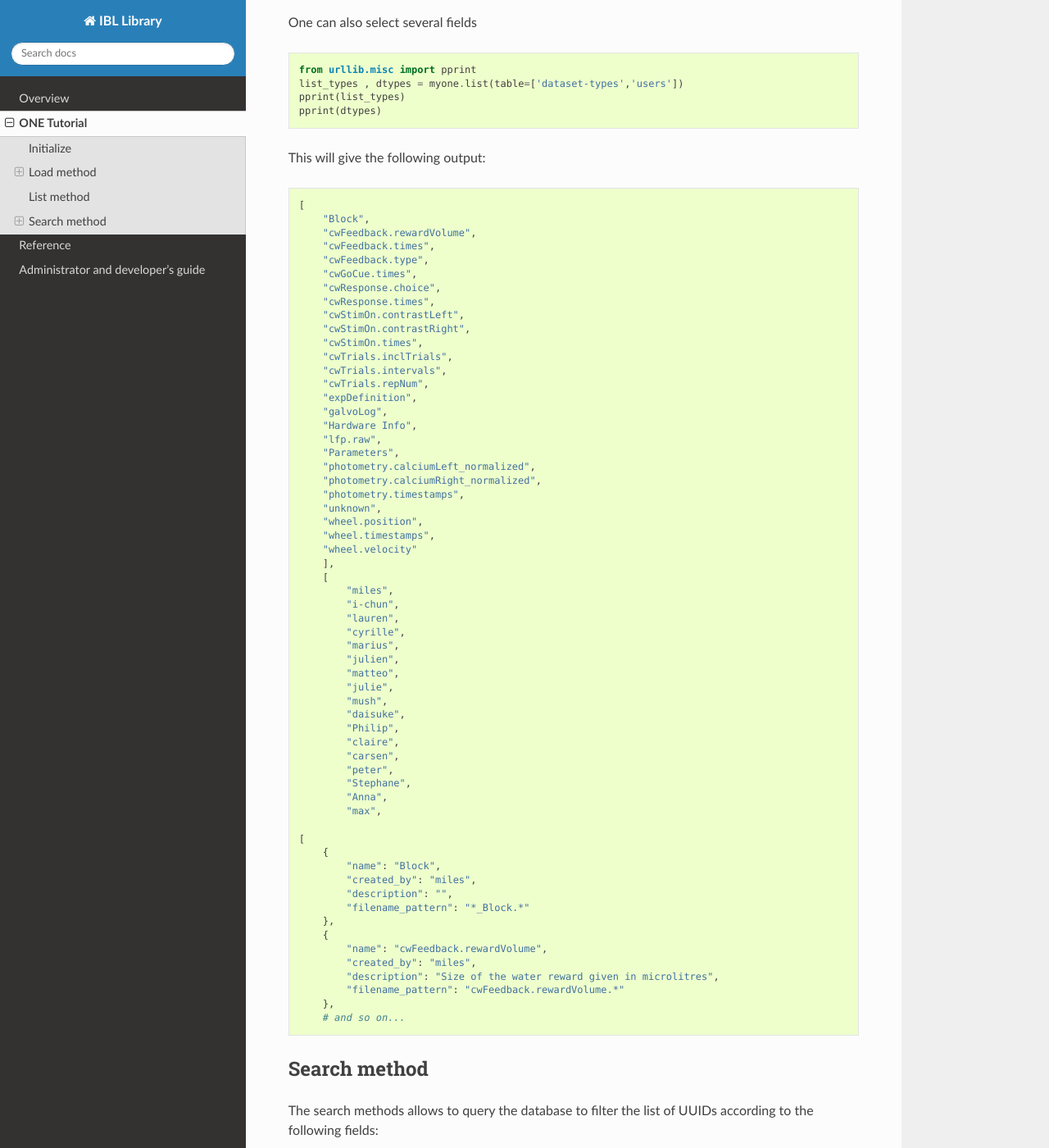
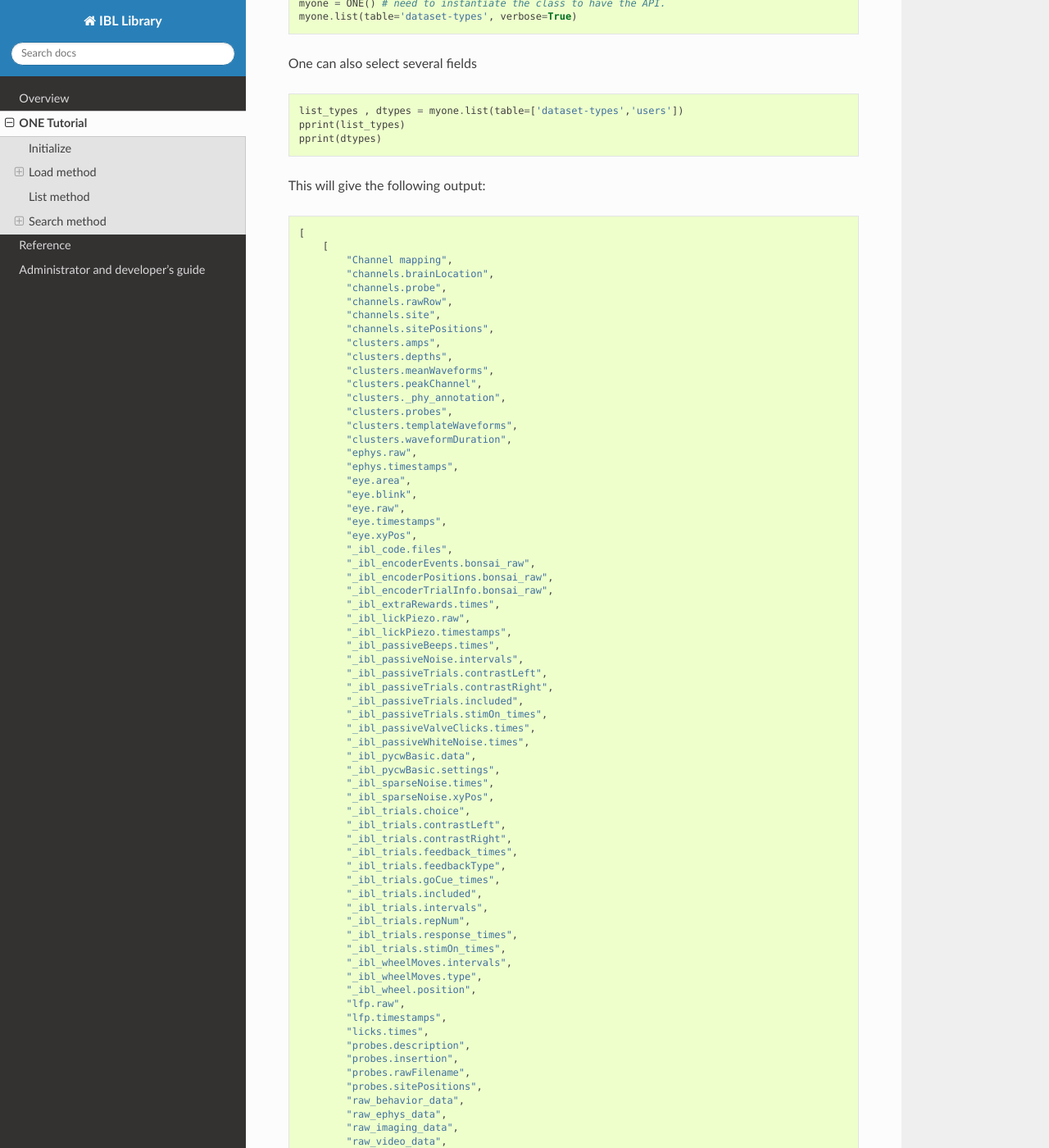
Before and after one commit to int-brain-lab/ibllib, a Sphinx documentation site: the page built from docs/03_tutorial.md, in a window 1280 px wide and 1400 px high, scrolled down 2166 px. Shown: the whole window at 82% size. Built offline with Sphinx 7.4.7 and the Read the Docs theme 2.0.0, drawn with Linux system fonts in a browser that asks for light colours; pages that are not in the unit, such as notebooks, are missing from menus; some of the changed text lies outside the part shown.

Commit message:
ibllib/one: unittests on IBL test database
Run tests on test.alyx.internationalbrainlab.org

````diff
--- a/docs/03_tutorial.md
+++ b/docs/03_tutorial.md
@@ -19,30 +19,30 @@
 Similar to the Alyx database, this library uses sessions UUID as experiments ID.
 If the EEID is known, one can access directly the numpy arrays this way:
 ```python
-dataset_types = ['cwStimOn.times', 'cwStimOn.contrastRight', 'cwStimOn.contrastLeft']
-eid = 'http://localhost:8000/sessions/698361f6-b7d0-447d-a25d-42afdef7a0da'
-t, cr, cl = myone.load(eid, dataset_types=dataset_types)
+dataset_types = ['clusters.templateWaveforms', 'clusters.probes', 'clusters.depths']
+eid = '86e27228-8708-48d8-96ed-9aa61ab951db'
+wf, pr, d = myone.load(eid, dataset_types=dataset_types)
 ```
 
 Depending on the use case, it may be handier to wrap the arrays in a dataclass
 (a structure for Matlab users) so that a bit of context is included with the array.
 This could be useful for custom format, or if the user wants to re-access the files locally:
 ```python
-from urllib.misc import pprint
 my_data = myone.load(eid, dataset_types=dataset_types, dclass_output=True)
+from ibllib.misc import pprint
 pprint(my_data.local_path)
 pprint(my_data.dataset_type)
 ```
 ```python
 [
-    "/home/owinter/Downloads/cwStimOn.times.97379d2f-9352-4250-adef-b429501adae7.npy",
-    "/home/owinter/Downloads/cwStimOn.contrastRight.d9024963-d0fa-4025-9d32-3afecf96c964.npy",
-    "/home/owinter/Downloads/cwStimOn.contrastLeft.b916b777-2630-46fd-a545-09e18befde2e.npy"
+    "/home/owinter/Downloads/FlatIronCache/clusters.templateWaveforms.2291afac-1d42-4021-a07c-c5539865f42c.npy",
+    "/home/owinter/Downloads/FlatIronCache/clusters.probes.66567f54-a5f4-45d1-a9e6-b103ece86339.npy",
+    "/home/owinter/Downloads/FlatIronCache/clusters.depths.a26662b5-ff9c-4f15-a8cf-5e9c9e85690f.npy"
 ]
 [
-    "cwStimOn.times",
-    "cwStimOn.contrastRight",
-    "cwStimOn.contrastLeft"
+    "clusters.templateWaveforms",
+    "clusters.probes",
+    "clusters.depths"
 ]
 ```
 The dataclass contains the following keys, each of which contains a list of 3 items corresponding the the 3 queried datasets
@@ -57,14 +57,17 @@
 It is also possible to query all datasets attached to a given session, in which case
 the output has to be a dictionary:
 ```python
-my_data = myone.load(eid)
+eid, ses_info = myone.search(subject='flowers')
+my_data = myone.load(eid[0])
+pprint(my_data.dataset_type)
 ```
 
 ### Specific cases
 If a dataset type queried doesn't exist or is not on the FlatIron server, an empty list
 is returned. This allows to keep the proper order of output arguments
 ```python
-dataset_types = ['cwStimOn.times', 'thisDataset.IveJustMadeUp', 'cwStimOn.contrastLeft']
+eid = '86e27228-8708-48d8-96ed-9aa61ab951db'
+dataset_types = ['clusters.probes', 'thisDataset.IveJustMadeUp', 'clusters.depths']
 t, empty, cl = myone.load(eid, dataset_types=dataset_types)
 ```
 Returns an empty list for *cr* so that *t* and *cl* still get assigned the proper values.
@@ -85,7 +88,6 @@
 One can also select several fields
 
 ```python
-from urllib.misc import pprint
 list_types , dtypes = myone.list(table=['dataset-types','users'])
 pprint(list_types)
 pprint(dtypes)
@@ -93,64 +95,94 @@
 This will give the following output:
 ```
 [
-    "Block",
-    "cwFeedback.rewardVolume",
-    "cwFeedback.times",
-    "cwFeedback.type",
-    "cwGoCue.times",
-    "cwResponse.choice",
-    "cwResponse.times",
-    "cwStimOn.contrastLeft",
-    "cwStimOn.contrastRight",
-    "cwStimOn.times",
-    "cwTrials.inclTrials",
-    "cwTrials.intervals",
-    "cwTrials.repNum",
-    "expDefinition",
-    "galvoLog",
-    "Hardware Info",
-    "lfp.raw",
-    "Parameters",
-    "photometry.calciumLeft_normalized",
-    "photometry.calciumRight_normalized",
-    "photometry.timestamps",
-    "unknown",
-    "wheel.position",
-    "wheel.timestamps",
-    "wheel.velocity"
+    [
+        "Channel mapping",
+        "channels.brainLocation",
+        "channels.probe",
+        "channels.rawRow",
+        "channels.site",
+        "channels.sitePositions",
+        "clusters.amps",
+        "clusters.depths",
+        "clusters.meanWaveforms",
+        "clusters.peakChannel",
+        "clusters._phy_annotation",
+        "clusters.probes",
+        "clusters.templateWaveforms",
+        "clusters.waveformDuration",
+        "ephys.raw",
+        "ephys.timestamps",
+        "eye.area",
+        "eye.blink",
+        "eye.raw",
+        "eye.timestamps",
+        "eye.xyPos",
+        "_ibl_code.files",
+        "_ibl_encoderEvents.bonsai_raw",
+        "_ibl_encoderPositions.bonsai_raw",
+        "_ibl_encoderTrialInfo.bonsai_raw",
+        "_ibl_extraRewards.times",
+        "_ibl_lickPiezo.raw",
+        "_ibl_lickPiezo.timestamps",
+        "_ibl_passiveBeeps.times",
+        "_ibl_passiveNoise.intervals",
+        "_ibl_passiveTrials.contrastLeft",
+        "_ibl_passiveTrials.contrastRight",
+        "_ibl_passiveTrials.included",
+        "_ibl_passiveTrials.stimOn_times",
+        "_ibl_passiveValveClicks.times",
+        "_ibl_passiveWhiteNoise.times",
+        "_ibl_pycwBasic.data",
+        "_ibl_pycwBasic.settings",
+        "_ibl_sparseNoise.times",
+        "_ibl_sparseNoise.xyPos",
+        "_ibl_trials.choice",
+        "_ibl_trials.contrastLeft",
+        "_ibl_trials.contrastRight",
+        "_ibl_trials.feedback_times",
+        "_ibl_trials.feedbackType",
+        "_ibl_trials.goCue_times",
+        "_ibl_trials.included",
+        "_ibl_trials.intervals",
+        "_ibl_trials.repNum",
+        "_ibl_trials.response_times",
+        "_ibl_trials.stimOn_times",
+        "_ibl_wheelMoves.intervals",
+        "_ibl_wheelMoves.type",
+        "_ibl_wheel.position",
+        "lfp.raw",
+        "lfp.timestamps",
+        "licks.times",
+        "probes.description",
+        "probes.insertion",
+        "probes.rawFilename",
+        "probes.sitePositions",
+        "raw_behavior_data",
+        "raw_ephys_data",
+        "raw_imaging_data",
+        "raw_video_data",
+        "spikes.amps",
+        "spikes.clusters",
+        "spikes.depths",
+        "spikes.times",
+        "spontaneous.intervals",
+        "unknown"
     ],
     [
-        "miles",
-        "i-chun",
-        "lauren",
-        "cyrille",
-        "marius",
-        "julien",
-        "matteo",
-        "julie",
-        "mush",
-        "daisuke",
-        "Philip",
-        "claire",
-        "carsen",
-        "peter",
-        "Stephane",
-        "Anna",
-        "max",
-
+        "jmontijn",
+        "nbonacchi",
+        "olivier",
+        "test_user"
+    ]
+]
 [
-    {
-        "name": "Block",
-        "created_by": "miles",
-        "description": "",
-        "filename_pattern": "*_Block.*"
-    },
-    {
-        "name": "cwFeedback.rewardVolume",
-        "created_by": "miles",
-        "description": "Size of the water reward given in microlitres",
-        "filename_pattern": "cwFeedback.rewardVolume.*"
-    },
+    [
+        {
+            "name": "Channel mapping",
+            "created_by": "olivier",
+            "description": "NOTE \"channel\" refers ONLY to those channels that made it through to spike sorting (probably not all of them). \"rawRow\" means a row in the raw recording file, of which there may be more",
+            "filename_pattern": "Channel mapping.*"
+        },
     # and so on...
 ```
 
@@ -170,23 +202,25 @@
 ```python
 from oneibl.one import ONE
 myone = ONE() # need to instantiate the class to have the API.
-sl , sd =  myone.search(subjects=['Morgane','miles','armin'])
+eid, ses_info = myone.search(subject='flowers')
+pprint(eid)
+pprint(ses_info)
+
 ```
 
-In the current version,
-
-### Many
-
-
 Here is the simple implementation of the filter, where we query for the EEIDs (sessions) co-owned by
-all of the following users: Morgane, miles and armin (case-sensitive).
+all of the following users: olivier and niccolo (case-sensitive).
 ```python
-sl , sd =  myone.search(users=['Morgane','miles','armin'])
-pprint(sl)
+eid, ses_info = myone.search(users=['nbonacchi', 'olivier'])
 ```
 
-The following would get all of the dataset for which Morgane is an owner or a co-owner:
+The following would get all of the dataset for which olivier is an owner or a co-owner:
 ```python
-sl , sd =  myone.search(users=['Morgane'])
-pprint(sl)
+eid , ses_info=  myone.search(users=['olivier'])
+pprint(eid)
 ```
+
+It is also possible to filter sessions using a date-range:
+```python
+eid, ses_info = myone.search(users='olivier', date_range=['2018-08-24', '2018-08-24'])
+```
````
Also changed, not shown: 6 other files.
